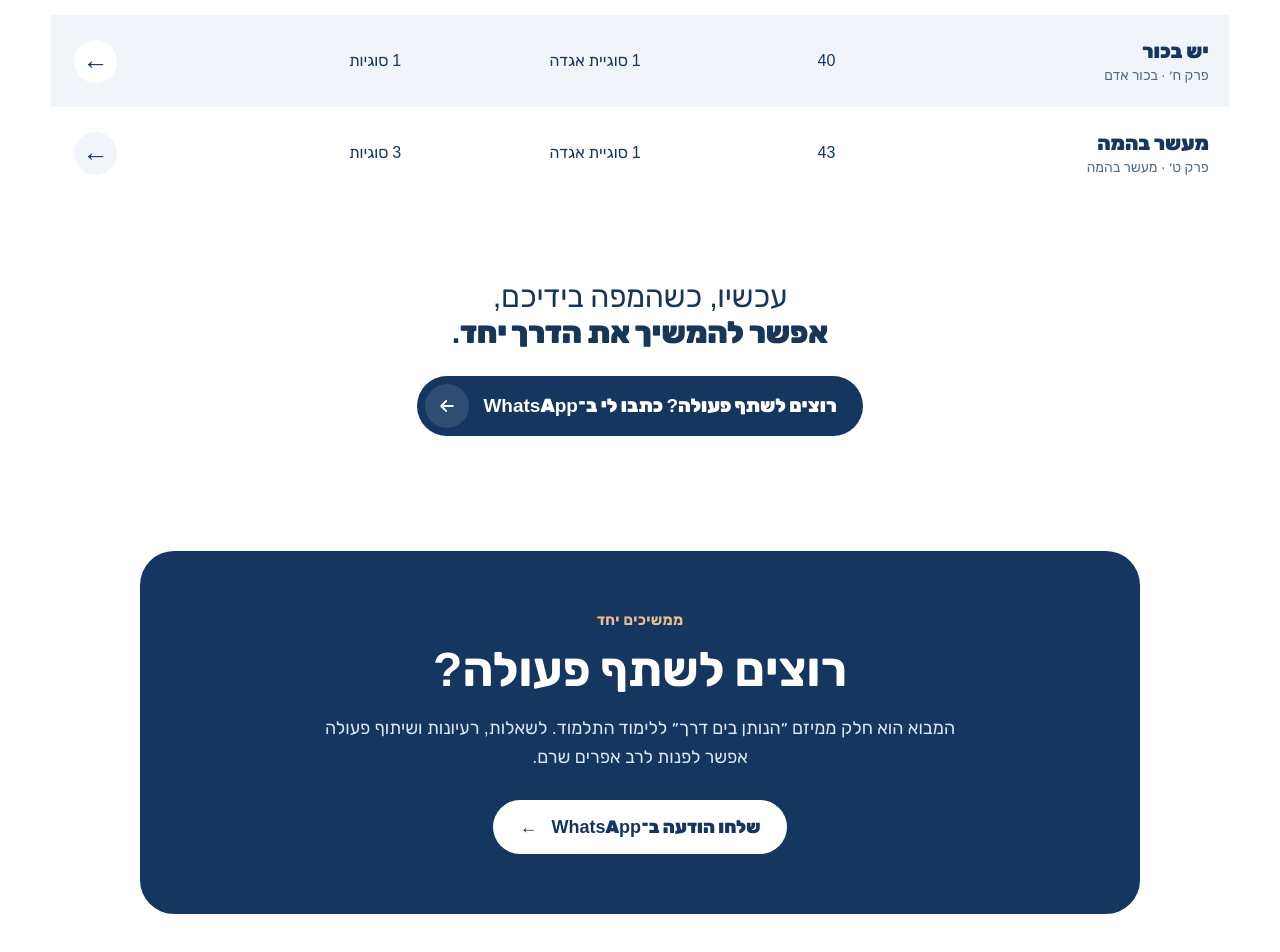
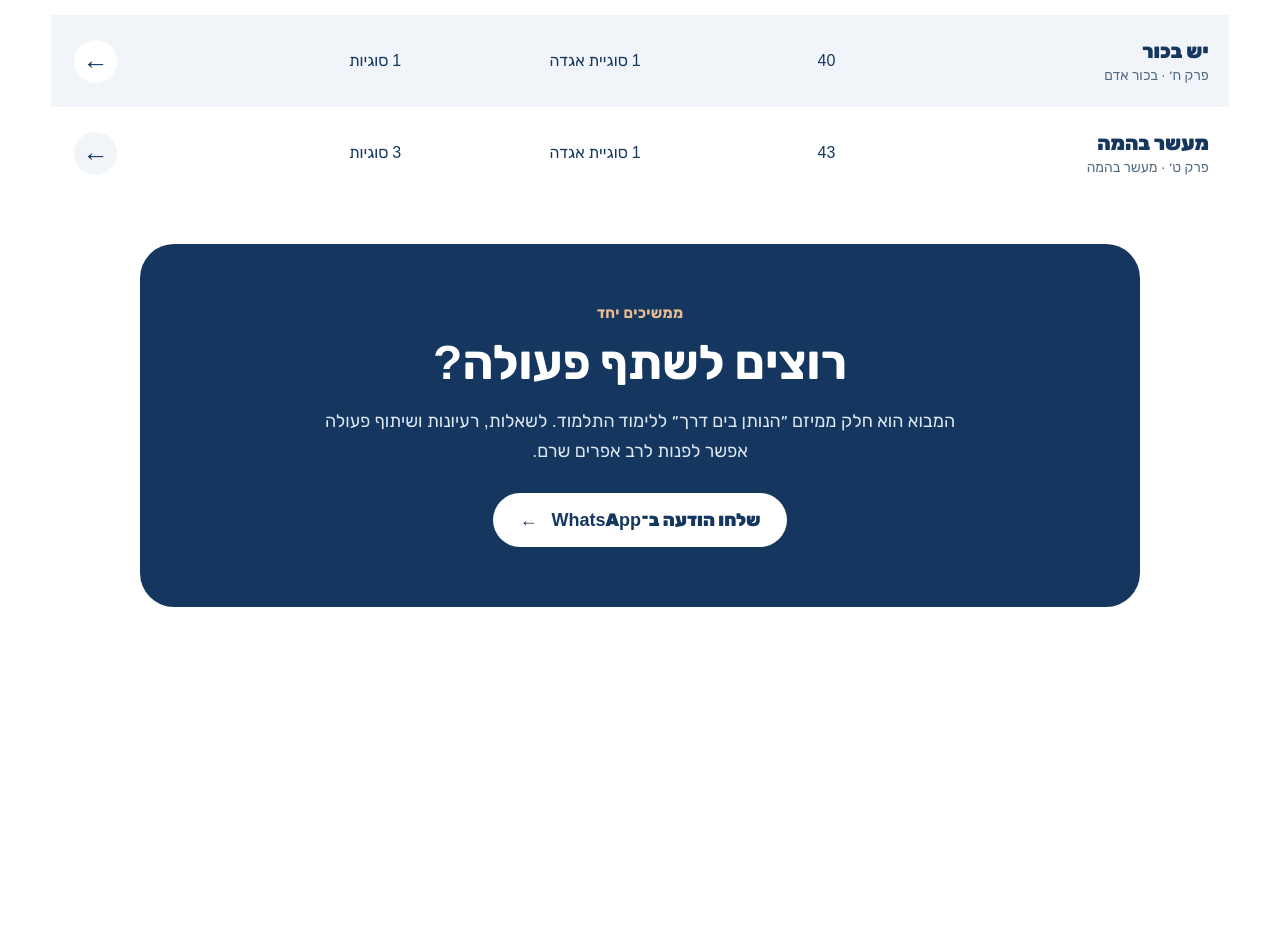
Before and after one commit to Effy-hii/bekhorotmap, a plain HTML site: page index.html in a window 1280 px wide. Shown: the part 9467-10419 px from the top of the page. After the commit the page ends 10133 px from the top, so only its background shows below. Drawn offline with Linux system fonts and the light colour scheme.

Commit message:
Keep only blue contact section at end

```diff
--- a/index.html
+++ b/index.html
@@ -376,10 +376,6 @@
           <div class="journey-summary-head" aria-hidden="true"><span>פרק</span><span>סוגיות</span><span>אגדה</span><span>בדרך אגב</span><span></span></div>
           <div class="journey-summary-grid" id="summary-grid" aria-label="סיכום פרקי מסכת בכורות"></div>
         </div>
-        <div class="journey-summary-cta">
-          <h3>עכשיו, כשהמפה בידיכם, <strong>אפשר להמשיך את הדרך יחד.</strong></h3>
-          <a href="https://wa.me/972536228498" target="_blank" rel="noopener noreferrer" aria-label="יצירת קשר עם הרב אפרים שרם ב־WhatsApp"><span>רוצים לשתף פעולה? כתבו לי ב־WhatsApp</span><b class="journey-summary-cta-go" aria-hidden="true"><svg viewBox="0 0 24 24" fill="none" stroke="currentColor" stroke-width="2.2" stroke-linecap="round" stroke-linejoin="round" focusable="false"><path d="M19 12H5M11 6l-6 6 6 6"/></svg></b></a>
-        </div>
       </section>
       <dialog class="journey-summary-dialog" id="summary-dialog" aria-labelledby="summary-dialog-title">
         <div class="journey-summary-dialog-inner">
--- a/standalone.css
+++ b/standalone.css
@@ -1,4 +1,5 @@
 .standalone-intro-note{max-width:680px;margin:12px auto 0;color:var(--muted);font-size:16px;line-height:1.6}
+.journey-summary{margin-bottom:0;padding-bottom:20px}
 .standalone-explainer{width:min(680px,calc(100% - 28px));max-height:min(90vh,760px);padding:0;border:0;border-radius:28px;color:var(--navy);box-shadow:0 20px 70px #0d284a4d}
 .standalone-explainer::backdrop{background:#0b254570}
 .standalone-explainer-inner{position:relative;padding:clamp(26px,5vw,48px)}
@@ -6,7 +7,7 @@
 .standalone-explainer h2{padding-inline-start:40px;font-size:clamp(28px,3vw,38px);line-height:1.18}
 .standalone-explainer p:not(.eyebrow){margin-top:20px;color:var(--muted);font-size:18px;line-height:1.75}
 .standalone-explainer a{display:inline-flex;gap:8px;margin-top:24px;color:var(--navy);font-weight:800;text-underline-offset:4px}
-.standalone-contact{max-width:1000px;margin:60px auto 35px;padding:clamp(28px,5vw,60px);border-radius:34px;background:var(--navy);color:#fff;text-align:center;scroll-margin-top:24px}
+.standalone-contact{max-width:1000px;margin:25px auto 35px;padding:clamp(28px,5vw,60px);border-radius:34px;background:var(--navy);color:#fff;text-align:center;scroll-margin-top:24px}
 .standalone-contact .eyebrow{color:var(--peach)}
 .standalone-contact h2{font-size:clamp(30px,4vw,48px);line-height:1.2}
 .standalone-contact>p:not(.eyebrow){max-width:660px;margin:15px auto 0;color:#dce7f2;font-size:18px;line-height:1.65}
@@ -17,5 +18,5 @@
 .chapter-expansion-previews button.is-active,.chapter-expansion-previews button:hover,.chapter-expansion-previews button:focus-visible{border-color:var(--peach);opacity:1}
 .chapter-expansion-previews button:focus-visible{outline:2px solid #fff;outline-offset:2px}
 .chapter-expansion-previews img{display:block;width:100%;height:100%;border-radius:8px;object-fit:cover}
-@media(max-width:600px){.standalone-intro-note{font-size:15px}.standalone-explainer-inner{padding:27px 23px}.standalone-explainer p:not(.eyebrow){font-size:16px}.standalone-contact{margin:45px auto 20px;border-radius:26px}.standalone-contact>p:not(.eyebrow){font-size:16px}.standalone-whatsapp{width:100%;font-size:16px}}
+@media(max-width:600px){.standalone-intro-note{font-size:15px}.standalone-explainer-inner{padding:27px 23px}.standalone-explainer p:not(.eyebrow){font-size:16px}.standalone-contact{margin:24px auto 20px;border-radius:26px}.standalone-contact>p:not(.eyebrow){font-size:16px}.standalone-whatsapp{width:100%;font-size:16px}}
 @media(max-width:520px){.side-nav{inset-inline-start:8px;inset-inline-end:8px;transform:none;display:flex;justify-content:flex-start;max-width:calc(100% - 16px);overflow-x:auto;overscroll-behavior-inline:contain;scroll-snap-type:x proximity;scrollbar-width:none}.side-nav::-webkit-scrollbar{display:none}.side-nav a{flex:0 0 42px;scroll-snap-align:center}}
```
